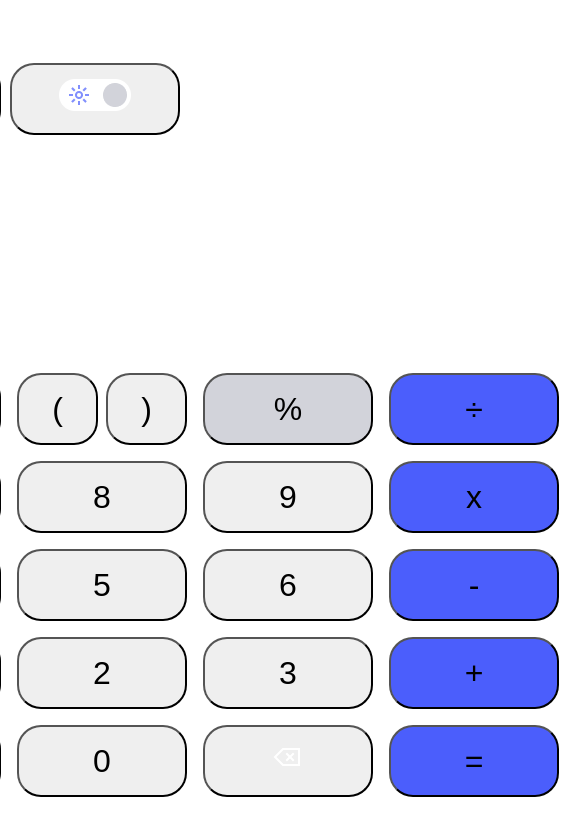
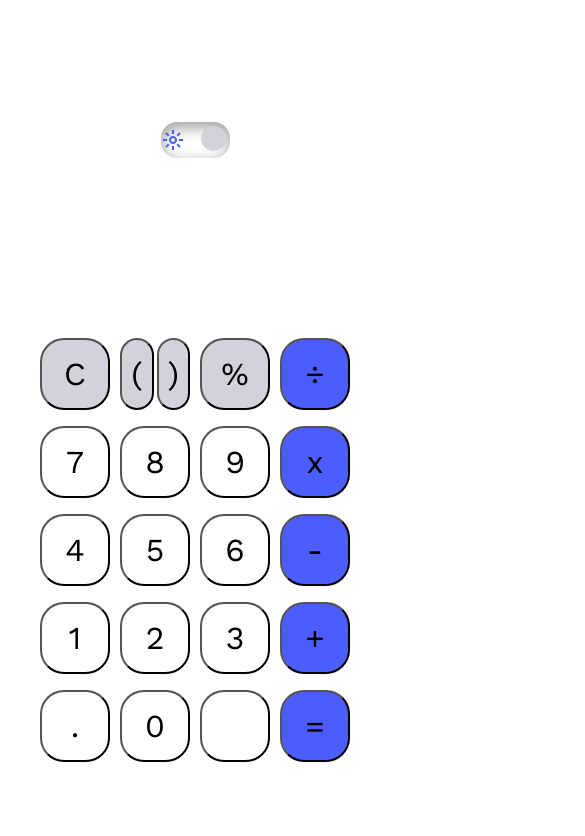
Before and after one commit to MonioluwaFasola/Calculator, a plain HTML site: page index.html in a window 390 px wide. Shown: the whole page, 585 px wide, since content can reach past the window. Drawn offline with nearby package versions, Linux system fonts and the light colour scheme; a web font is replaced by a local one.

Commit message:
new changes

```diff
--- a/index.html
+++ b/index.html
@@ -4,23 +4,34 @@
     <meta charset="UTF-8">
     <meta name="viewport" content="width=device-width, initial-scale=1.0">
     <link rel="stylesheet" href="styles.css">
+    <link rel="preconnect" href="https://fonts.googleapis.com">
+    <link rel="preconnect" href="https://fonts.gstatic.com" crossorigin>
+    <link href="https://fonts.googleapis.com/css2?family=Barlow:ital,wght@0,100;0,200;0,300;0,400;0,500;0,600;0,700;0,800;0,900;1,100;1,200;1,300;1,400;1,500;1,600;1,700;1,800;1,900&family=Clicker+Script&family=Playfair+Display:ital,wght@0,400..900;1,400..900&family=Work+Sans:ital,wght@0,100..900;1,100..900&display=swap" rel="stylesheet">
 
     <title>Calculator</title>
 </head>
-<body>
+<body class="background">
+    <div class="toogle-section">
+        <input type = "checkbox" id="darkmode-toggle" class="input-toogle" oninput="myFunction()">
+        <label for="darkmode-toggle" class="label-elements">
+            <svg width="20" height="20" viewBox="0 0 20 20" fill="none" xmlns="http://www.w3.org/2000/svg">
+                <path fill-rule="evenodd" clip-rule="evenodd" d="M11 0V1V3V4H9V3V1V0H11ZM0 9H1H3H4V11H3H1H0V9ZM17 9H16V11H17H19H20V9H19H17ZM11 16V17V19V20H9V19V17V16H11ZM15.6568 17.0711L16.364 17.7782L17.7782 16.364L17.0711 15.6569L15.6568 14.2427L14.9497 13.5356L13.5355 14.9498L14.2426 15.6569L15.6568 17.0711ZM5.05023 6.46451L4.34312 5.7574L2.92891 4.34319L2.2218 3.63608L3.63602 2.22187L4.34313 2.92897L5.75734 4.34319L6.46445 5.05029L5.05023 6.46451ZM17.0711 4.34309L17.7782 3.63599L16.364 2.22177L15.6568 2.92888L14.2426 4.34309L13.5355 5.0502L14.9497 6.46441L15.6568 5.75731L17.0711 4.34309ZM6.46445 14.9497L5.75734 15.6568L4.34312 17.071L3.63602 17.7781L2.2218 16.3639L2.92891 15.6568L4.34313 14.2426L5.05023 13.5355L6.46445 14.9497ZM8 10C8 8.89543 8.89543 8 10 8C11.1046 8 12 8.89543 12 10C12 11.1046 11.1046 12 10 12C8.89543 12 8 11.1046 8 10ZM10 6C7.79086 6 6 7.79086 6 10C6 12.2091 7.79086 14 10 14C12.2091 14 14 12.2091 14 10C14 7.79086 12.2091 6 10 6Z" fill="#4B5EFC"/>
+                </svg>
+            <svg width="24" height="24" viewBox="0 0 24 24" fill="none" xmlns="http://www.w3.org/2000/svg">
+                <g opacity="0.7">
+                <path fill-rule="evenodd" clip-rule="evenodd" d="M8.03239 6.23198C6.2001 7.49487 5 9.60809 5 12C5 15.866 8.13401 19 12 19C14.3918 19 16.5049 17.8001 17.7679 15.968C17.5146 15.9894 17.2585 16.0003 17 16.0003C12.0294 16.0003 8 11.9709 8 7.00031C8 6.74163 8.01094 6.48536 8.03239 6.23198ZM3 12C3 8.04185 5.55459 4.68291 9.10211 3.47705L10.3707 4.74573C10.1306 5.45189 10 6.20981 10 7.00031C10 10.8663 13.134 14.0003 17 14.0003C17.7904 14.0003 18.5482 13.8697 19.2542 13.6297L20.5228 14.8984C19.3168 18.4457 15.958 21 12 21C7.02944 21 3 16.9706 3 12Z" fill="#4B5EFC"/>
+                </g>
+                </svg>
+        </label>
+    </div>
 
     <div class="container">
         <div id="calculator">
-            <div id="light">
-                <button>
-                    <img src="/images/Light=Off.png" alt="Button Image">
-                </button>
-                <button>
-                    <img src="/images/Light=On.png" alt="Button Image">
-                </button>
+            <div class="view-display">
+                 <input id="view" readonly>
+                 <div id="display"></div>
             </div>
-            <input id="view" readonly>
-            <div id="display"></div>
+
             <div id="type-buttons">
                 <div id="first-column">
                    <button onClick = "clearDisplay()" class="grey">C</button>
@@ -31,8 +42,8 @@
                 </div>
                 <div id="second-column">
                     <div id="brackets">
-                        <button onClick = "appendToDisplay('(')">(</button>
-                        <button onClick = "appendToDisplay(')')">)</button>
+                        <button onClick = "appendToDisplay('(')" class="grey">(</button>
+                        <button onClick = "appendToDisplay(')')" class="grey">)</button>
                     </div>
                     <button onClick = "appendToDisplay('8')">8</button>
                     <button onClick = "appendToDisplay('5')">5</button>
--- a/index.js
+++ b/index.js
@@ -28,3 +28,9 @@ function calculate () {
 function del() {
     view.value = view.value.substring(0, view.value.length - 1);
   }
+
+
+  function myFunction() {
+      var element = document.body;
+      element.classList.toggle("dark-mode");
+    }
--- a/styles.css
+++ b/styles.css
@@ -1,9 +1,94 @@
+
+
 * {
-    font-family: Arial, Helvetica, sans-serif;
+    font-family: 'Work Sans';
     font-size: 32px;
     font-weight: 400;
     line-height: 40px;
 }
+
+body {
+    margin: 0;
+    width: 100vw;
+    height: 100vh;
+    display: flex;
+    flex-direction: column;
+    align-items: center;
+    justify-content: center;
+    background-color: white;
+    /* box-sizing: border-box; */
+
+}
+
+.dark-mode {
+    background-color: black;
+    color: white;
+}
+
+.dark-mode input {
+    color: white;
+}
+
+
+label {
+    width: 65px;
+    height: 32px;
+    border-radius: 16px;
+    position: relative;
+    display: block;
+    background-color: white;
+    /* background-color: #ebebeb; */
+    box-shadow: inset 0px 5px 15px rgba(0, 0, 0, 0.4), inset 0px -5px 15px rgba(255, 255, 255, 0.4);
+    cursor: pointer;
+    transition: 3s;
+}
+
+label:after {
+    content: "";
+    width: 25px;
+    height: 25px;
+    position: absolute;
+    top: 3.5px;
+    right:3.5px;
+    background: #D2D3DA;
+    border-radius: 180px;
+    transition: 3s;
+
+}
+
+.label-elements {
+    display: flex;
+    justify-content: space-between;
+    align-items: center;
+    padding: 2px;
+}
+
+.toogle-section input {
+    width: 0;
+    height: 10px;
+    visibility: hidden;
+}
+
+input:checked + label {
+    background: #242424;
+}
+
+input:checked + label:after {
+    left:3.5px;
+}
+
+/* .background {
+    width: 100vw;
+    height: 100vh;
+    background: white;
+    z-index: -1;
+    position: absolute;
+    transition: 0.3s;
+}
+
+input:checked + label + .background {
+    background: #242424;
+} */
 
 
 .container {
@@ -11,44 +96,38 @@
    display: flex;
    justify-content: center;
    align-items: center;
-   height: 100vh;
 
 
-}
-
-#calculator {
-    /* max-width:500px; */
 }
 
 
 #view {
     width: 100%;
+    padding: 10px;
+    font-size: 40px;
+    max-width: 680px;
+    /* overflow: hidden; */
+    text-align: right;
+    border: none;
+    background-color: transparent;
+
+}
+
+#view:focus-within , #view:active , #view:focus-visible , #view:focus {
+    border: 0;
+    outline: 0;
+
+}
+
+#display {
+    width: auto;
     padding: 40px;
     font-size: 50px;
     max-width: 680px;
     /* overflow: hidden; */
     text-align: right;
     border: none;
-    /* background-color: #7582f4;
-    color: aqua; */
 }
-
-
-#display {
-    width: 100%;
-    padding: 40px;
-    font-size: 50px;
-    max-width: 680px;
-    /* overflow: hidden; */
-    text-align: right;
-    border: none;
-    /* background-color: #7582f4;
-    color: aqua; */
-}
-
- /* input:focus-visible {
-    border: none;
-} */
 
 
 #type-buttons {
@@ -97,6 +176,7 @@ button {
     height: 72px;
     border-radius: 24px;
     cursor: pointer;
+    background-color: white;
 }
 
 button:hover {
@@ -123,3 +203,54 @@ button:active {
 .grey {
     background-color: #D2D3DA;
 }
+
+
+@media only screen and (max-width: 600px) {
+
+    button {
+        width: 70px;
+        height: 72px;
+        border-radius: 24px;
+        cursor: pointer;
+    }
+
+    #view {
+        width: 100%;
+        padding: 20px;
+        font-size: 20px;
+        max-width: 200px;
+        /* overflow: hidden; */
+        /* text-align: right; */
+        border: none;
+    }
+    #display {
+        width: 100%;
+        padding: 40px;
+        font-size: 95px;
+        max-width: 200px;
+        /* text-align: right; */
+        border: none;
+        /* background-color: #7582f4;
+        color: aqua; */
+    }
+
+    .view-display {
+        display: flex;
+        flex-direction: column;
+        align-items: flex-end;
+    }
+
+
+    #brackets {
+        display: flex;
+        gap: 3px;
+    }
+
+    #type-buttons {
+        display: flex;
+        flex-direction: row;
+        gap: 10px;
+        margin-top: 20px;
+    }
+
+}
```
Also changed, not shown: images/O.svg (added), images/Union.svg, images/moon.svg (added).
